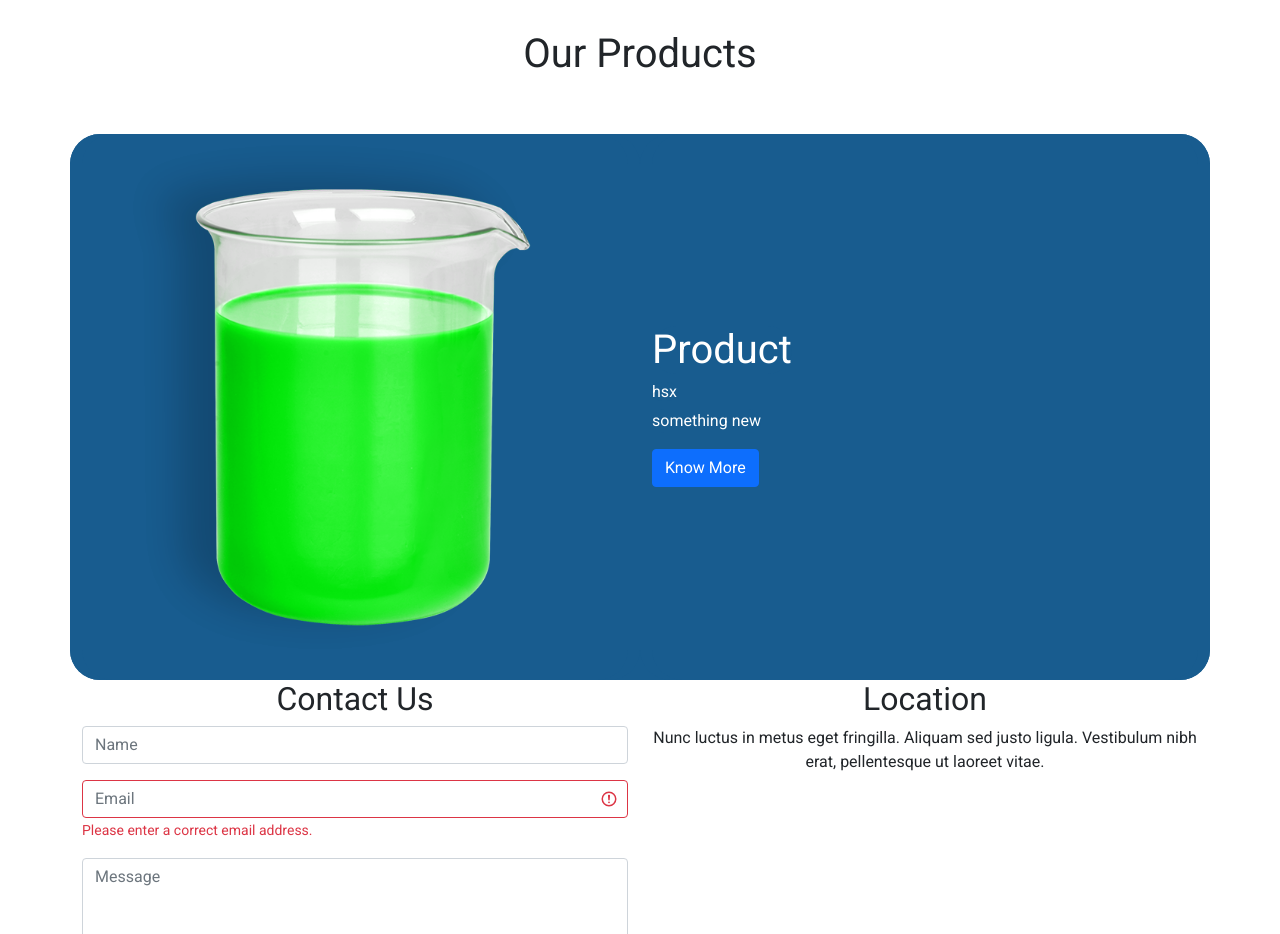
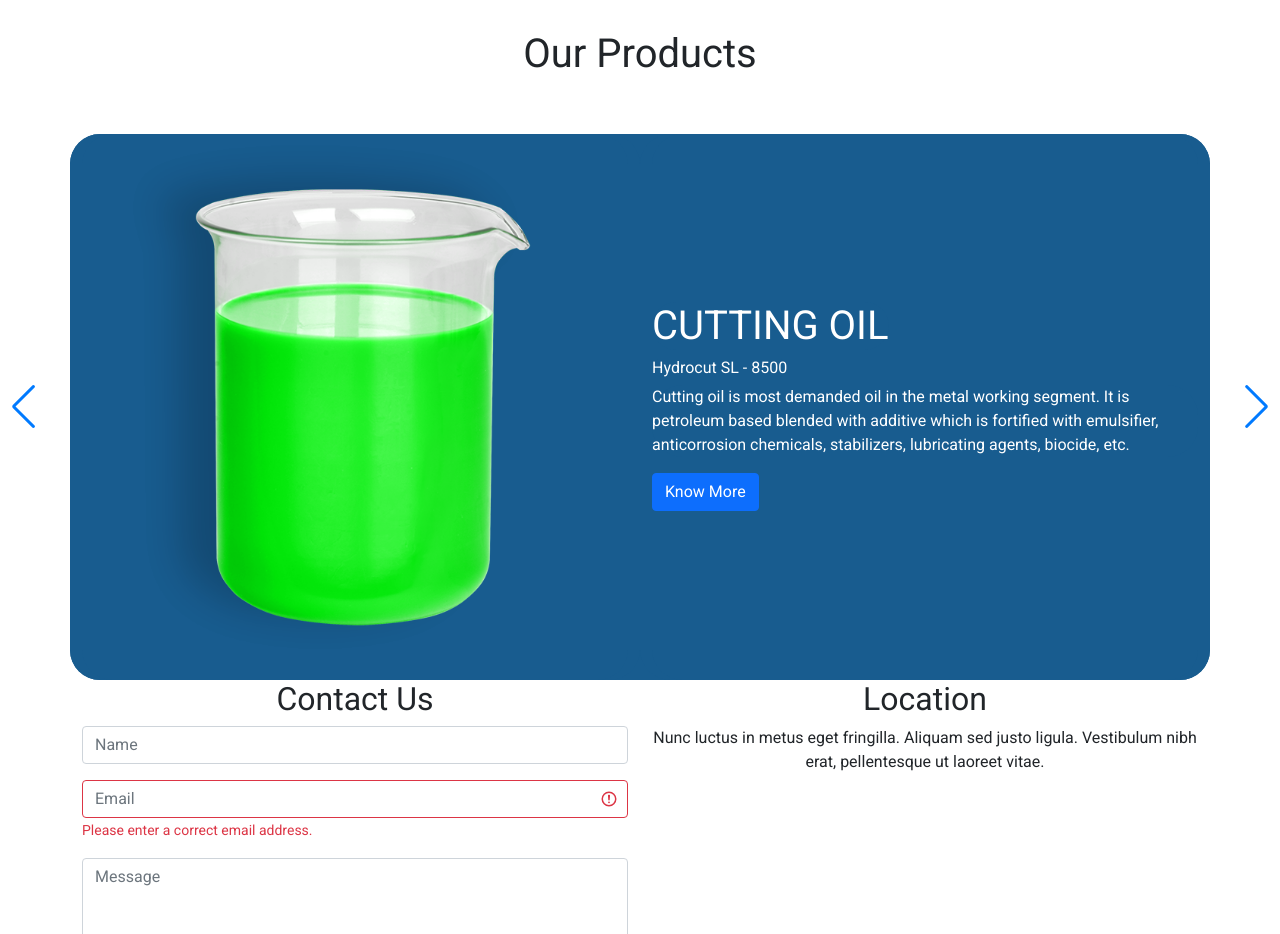
Before and after one commit to hyrdocut/industrial-website-template, a React (Create React App) app: page / in a window 1280 px wide. Shown: the part 2100-3034 px from the top of the page. Built offline with nearby package versions, Linux system fonts and the light colour scheme.

Commit message:
product information

```diff
--- a/src/components/home/f-products.jsx
+++ b/src/components/home/f-products.jsx
@@ -3,6 +3,7 @@ import SwiperCore, {
   Autoplay,
   Pagination,
   Scrollbar,
+  Navigation
 } from "swiper";
 import { Swiper, SwiperSlide } from "swiper/react";
 import { HomePageProduct } from "../home-page-product";
@@ -11,45 +12,53 @@ const Products = (props) => {
 
   SwiperCore.use([EffectFade]);
   SwiperCore.use([Autoplay]);
-  SwiperCore.use([Pagination, Scrollbar]);
+  SwiperCore.use([Pagination,Navigation, Scrollbar]);
   return (
     <>
       <section id="products">
         <h1 className="text-center py-md-5">Our Products</h1>
-        <Swiper spaceBetween={20} slidesPerView={1} autoplay={true}>
-          <SwiperSlide>
+        <Swiper
+          spaceBetween={20}
+          slidesPerView={1}
+          autoplay={true}
+          navigation
+          pagination
+        >
+          <SwiperSlide className="product-card">
             <HomePageProduct
-              title="Product"
-              subtitle="hsx"
-              paragraph="something new"
+              title="CUTTING OIL ADDITIVE "
+              subtitle="HC - 3690"
+              paragraph="The Cutting Oil Additive's main use is to make a soluble cutting oil. It is totally incorporated by emulsifier, stabilizer, anticorrosion chemicals it also fortified by anti-foaming and anti-micro biocide additives. It dilutes with paraffinic oil Sn 70 or Sn 150 to get stable emulsion. It is free from boron, chlorine, phenol "
+              buttonLink="/cutting-oil-additive"
             />
           </SwiperSlide>
           <SwiperSlide>
             <HomePageProduct
-              title="Product"
-              subtitle="hsx"
-              paragraph="something new"
+              title="CUTTING OIL"
+              subtitle="Hydrocut SL - 8500"
+              paragraph="Cutting oil is most demanded oil in the metal working segment. It is petroleum based blended with additive which is fortified with emulsifier, anticorrosion chemicals, stabilizers, lubricating agents, biocide, etc."
+              buttonLink="/cutting-oil"
             />
           </SwiperSlide>
           <SwiperSlide>
             <HomePageProduct
-              title="Product"
-              subtitle="hsx"
-              paragraph="something new"
+              title="EDM GEL"
+              subtitle="Hydrocut- ED 1590"
+              paragraph="Hydrocut ED 1590 is the current advanced geel for dielectric fluid of latest moly wire cutting operation. Its advantege is high cut ratio and metal removal in edm cutting operation. It increases viscosity of water which increases electrical discharge. The EDM gel gives the highest quality of surface finishing."
             />
           </SwiperSlide>
           <SwiperSlide>
             <HomePageProduct
-              title="Product"
-              subtitle="hsx"
-              paragraph="something new"
+              title="EDM OIL(Spark Erosion Oil)"
+              subtitle="Hydrocut-ED-1530"
+              paragraph="Spark Erosion is one of the modern cutting metal process. It is called as EDM wire cutting operation. It is mainly used in prescribed operation like die and mild preparation. It can operate on any metals who conducts electric charges. Dielectric fluid is used during operation to work as an insulator they are three types aqua synthetic and emulsion type semisynthetic oil base and neat type direct oil base"
             />
           </SwiperSlide>
           <SwiperSlide>
             <HomePageProduct
-              title="Product"
-              subtitle="hsx"
-              paragraph="something new"
+              title="HYDRO AMIDE(Hydrocut- d-10)"
+              subtitle="Hydrocut-d-10"
+              paragraph="It is an anti-corrosion additive used in metal working fluid. It also acts as emulsion stabilizer. This is non-ionic emulsifier so it is effective to make emulsion under hard water. It is also used in anti-corrosion additive for cutting oil, synthetic, and semi-synthetic formulation."
             />
           </SwiperSlide>
         </Swiper>
```
